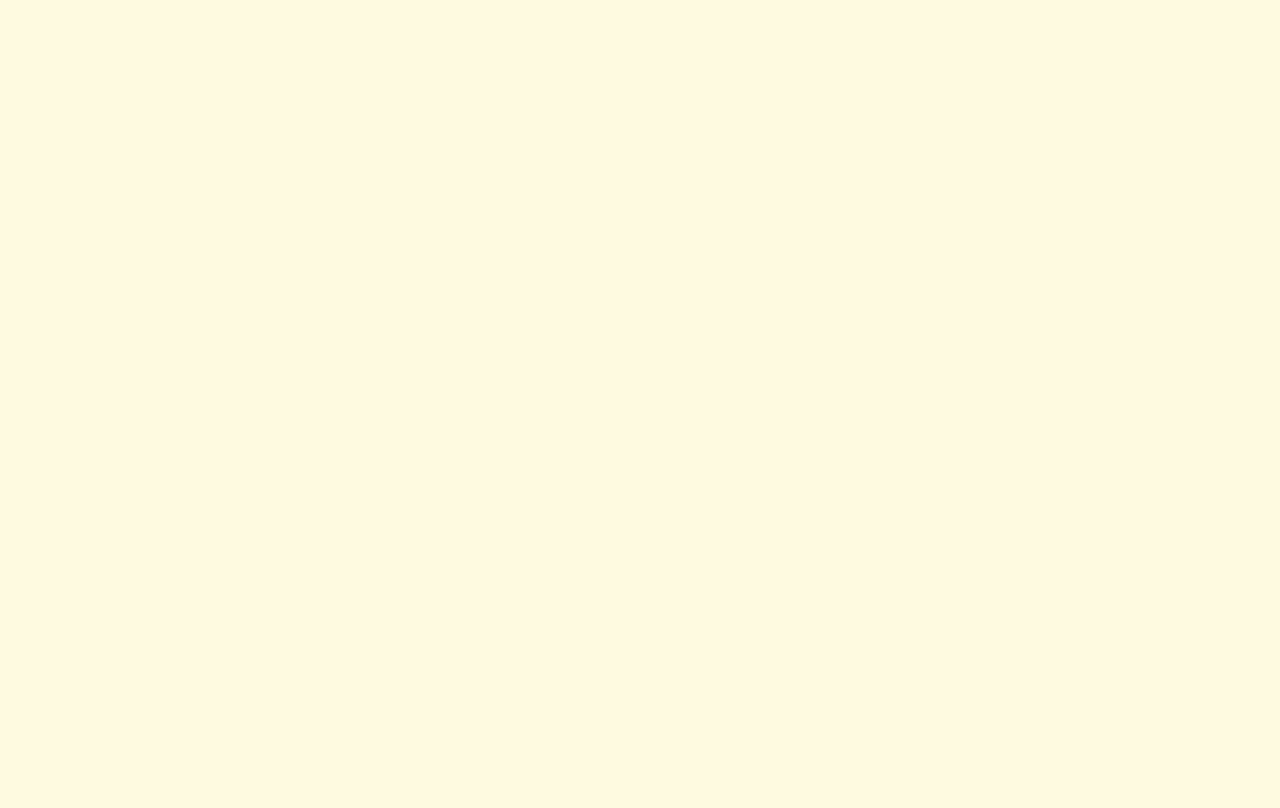
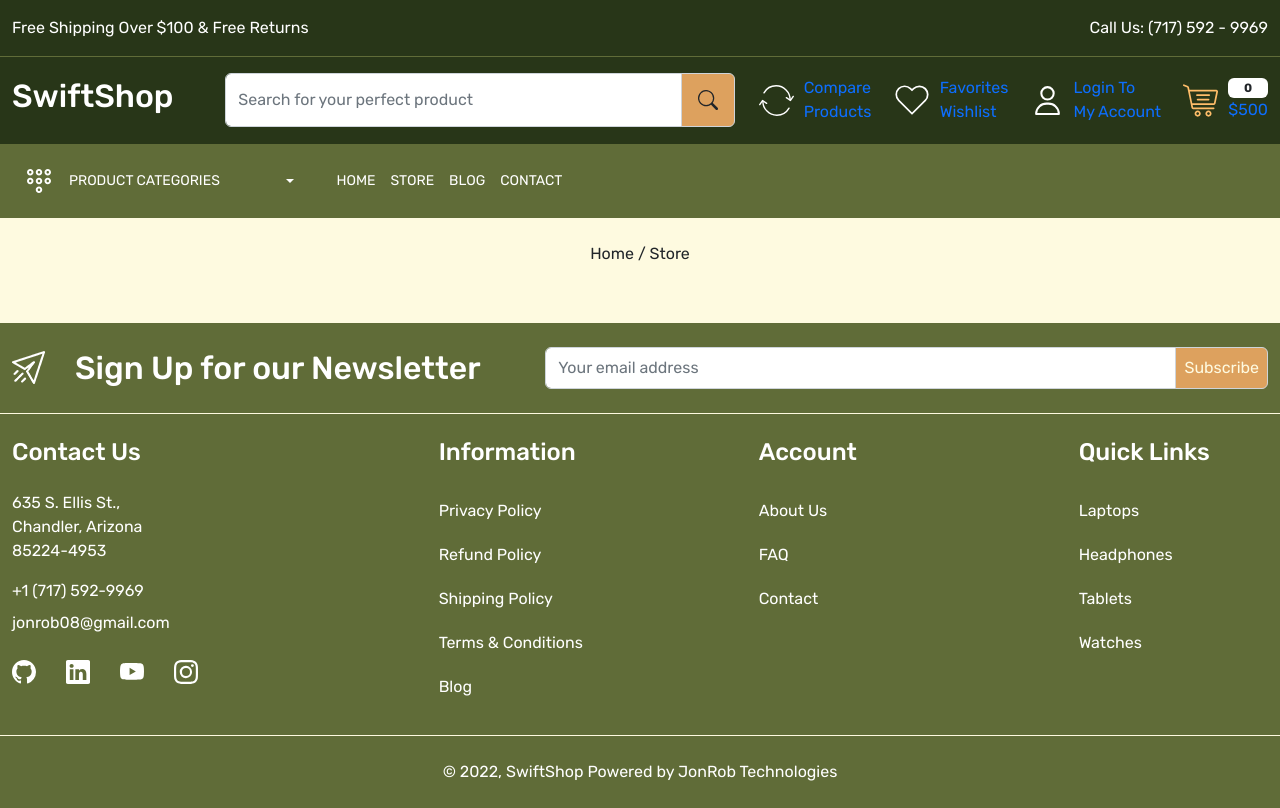
Before and after one commit to jonrob08/SwiftShop, a React (Create React App) app in the folder swiftshop/: page /store in a window 1280 px wide. Before the commit this address had no page. Built offline with nearby package versions, Linux system fonts and the light colour scheme; a web font is replaced by a local one.

Commit message:
chore: before I start on the store, added a basic breadcrumb component to get back to home

```diff
--- a/swiftshop/src/App.js
+++ b/swiftshop/src/App.js
@@ -5,6 +5,7 @@ import Layout from './components/Layout';
 import Home from './pages/Home';
 import About from './pages/About';
 import Contact from './pages/Contact';
+import Store from './pages/Store';
 
 function App() {
   return (
@@ -15,6 +16,7 @@ function App() {
           <Route index element={<Home />} />
           <Route path="about" element={<About />}/>
           <Route path="contact" element={<Contact />}/>
+          <Route path="store" element={<Store />}/>
         </Route>
       </Routes>
     </BrowserRouter>
--- /dev/null
+++ b/swiftshop/src/components/BreadCrumb.js
@@ -0,0 +1,21 @@
+import React from 'react'
+import { Link } from 'react-router-dom'
+
+const BreadCrumb = (props) => {
+    const {title} = props
+  return (
+    <div className="breadcrumb py-4">
+        <div className="container-xxl">
+            <div className="row">
+                <div className="col-12">
+                    <p className='text-center'>
+                        <Link to="/" className='text-dark'>Home </Link>  / {title}
+                    </p>
+                </div>
+            </div>
+        </div>
+    </div>
+  )
+}
+
+export default BreadCrumb
--- a/swiftshop/src/components/Header.js
+++ b/swiftshop/src/components/Header.js
@@ -109,7 +109,7 @@ const Header = () => {
               <div className='menu-links'>
                 <div className="d-flex align-items gap-15">
                   <NavLink to="/">Home</NavLink>
-                  <NavLink to="/">Store</NavLink>
+                  <NavLink to="/store">Store</NavLink>
                   <NavLink to="/">Blog</NavLink>
                   <NavLink to="/">Contact</NavLink>
                 </div>
--- /dev/null
+++ b/swiftshop/src/pages/Store.js
@@ -0,0 +1,12 @@
+import React from 'react'
+import BreadCrumb from '../components/BreadCrumb'
+
+const Store = () => {
+  return (
+    <>
+        <BreadCrumb title="Store"/>
+    </>
+  )
+}
+
+export default Store
```
